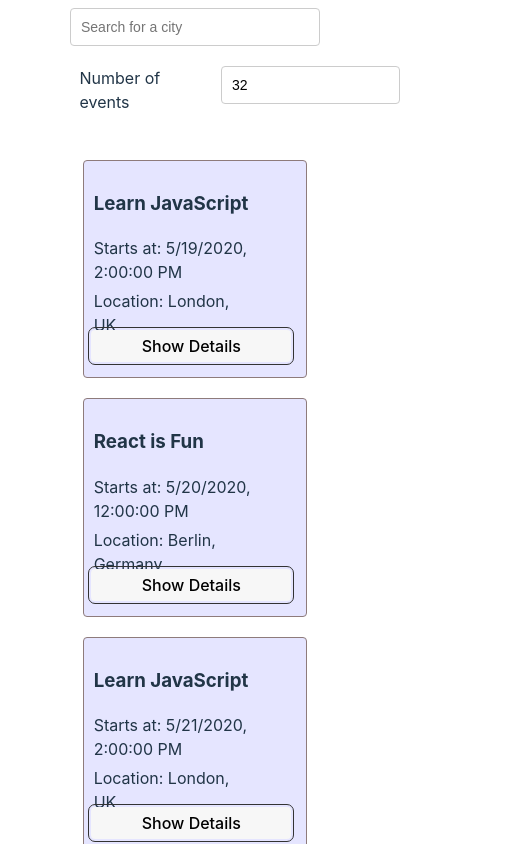
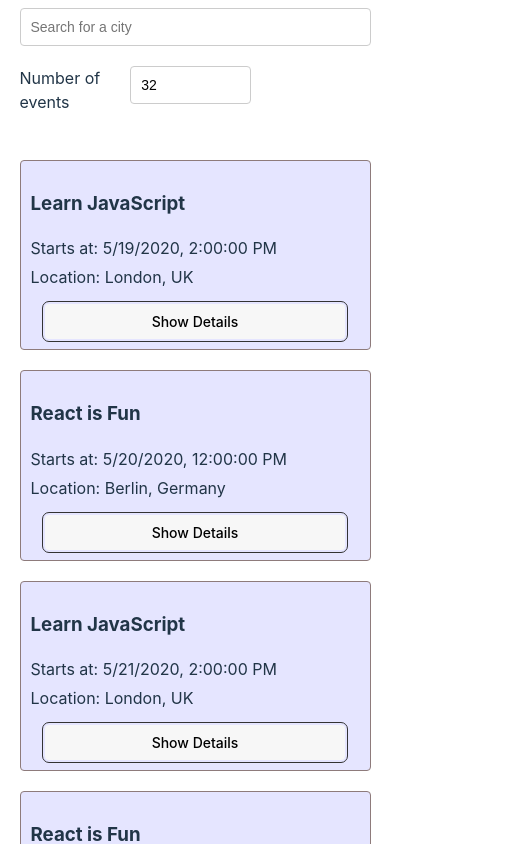
Before and after one commit to LindsellR/meet, a React (Vite) app: page / in a window 390 px wide. Shown: the top 844 px of the page, 520 px wide, since content can reach past the window. Built offline with nearby package versions, Linux system fonts and the light colour scheme; what atatus-spa would draw is missing.

Commit message:
Adding responsive css

```diff
--- a/src/App.css
+++ b/src/App.css
@@ -107,15 +107,47 @@ label {
   position: absolute;
   right: 15px;
   bottom: 15px;
-  width: 200px;
-  padding: 5px 8px;
+  max-width: 90%;
+  width: fit-content;
+  padding: 8px 12px;
+  font-size: 14px;
   border-radius: 4px;
   background-color: #f7f7f7;
   outline: 1px solid #333;
   outline-offset: 2px;
   cursor: pointer;
+  word-wrap: break-word;
 }
 .details-btn:focus {
   outline: 2px solid #1976d2;
   outline-offset: 3px;
 }
+@media (max-width: 600px) {
+  .App * {
+    width: 100%;
+    max-width: 100%;
+  }
+
+  .city,
+  .suggestions,
+  #number-of-events {
+    width: 100%;
+  }
+
+  .event {
+    padding: 10px;
+  }
+
+  .details-btn {
+    position: static;
+    display: block;
+    margin: 15px auto 0;
+    width: 100%;
+    max-width: 300px;
+    text-align: center;
+  }
+
+  label {
+    padding: 0;
+  }
+}
```
